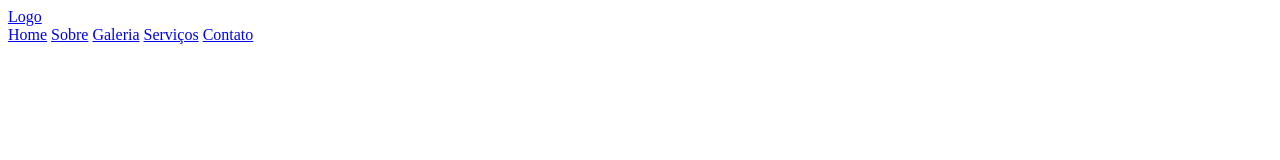
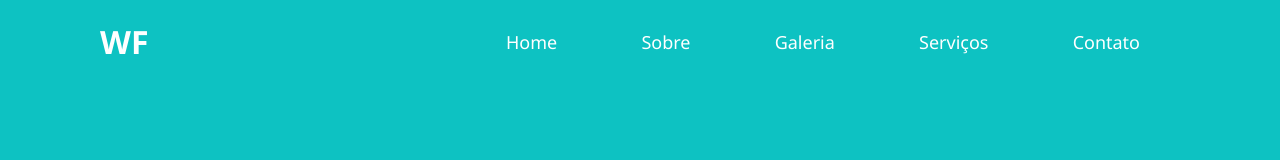
Before and after one commit to wandeilsonfernandes/portfolio, a plain HTML site: page main.html in a window 1280 px wide. Drawn offline with Linux system fonts and the light colour scheme.

Commit message:
Template básico 1.0

```diff
--- a/estilo.css
+++ b/estilo.css
@@ -1,3 +1,52 @@
+* {
+    margin: 0;
+    padding: 0;
+    box-sizing: border-box;
+    font-family:'Segoe UI', Tahoma, Geneva, Verdana, sans-serif
+}
+
 body {
-    background: white;
+    min-height: 100vh;
+    background: rgb(13, 194, 194);
+    background-position: center;
 }
+.header {
+    position: fixed;
+    top: 0;
+    left: 0;
+    width: 100%;
+    padding: 20px 100px;
+    background: transparent;
+    display: flex;
+    justify-content: space-between;
+    align-items: center;
+    z-index: 100;
+}
+.logo {
+    font-size: 32px;
+    color: #fff;
+    text-decoration: none;
+    font-weight: 700;
+}
+.navbar a {
+    position: relative;
+    font-size: 18px;
+    color: #fff;
+    font-weight: 500;
+    text-decoration: none;
+    margin: 40px;
+
+}
+.navbar a::before {
+    content: '';
+    position: absolute;
+    top: 100%;
+    left: 0;
+    width: 0;
+    height: 2px;
+    background: #fff;
+    transition: .3s;
+}
+.navbar a:hover::before {
+    width: 100%;
+}
--- a/main.html
+++ b/main.html
@@ -6,17 +6,17 @@
     <title>Portfólio</title>
     <link rel="stylesheet" href="estilo.css">
     <script src="script.js" defer></script>
+    <link rel="minhalogo" type="image/jpg" href="favicon.png"/>
 </head>
 <body>
     <header class="header">
-        <a href="a" class="logo">Logo</a>
+        <a href="a" class="logo">WF</a>
         <nav class="navbar">
             <a href="#">Home</a>
             <a href="#">Sobre</a>
             <a href="#">Galeria</a>
             <a href="#">Serviços</a>
             <a href="#">Contato</a>
-
         </nav>
     </header>
 </body>
```
Also changed, not shown: favicon.png (added).
